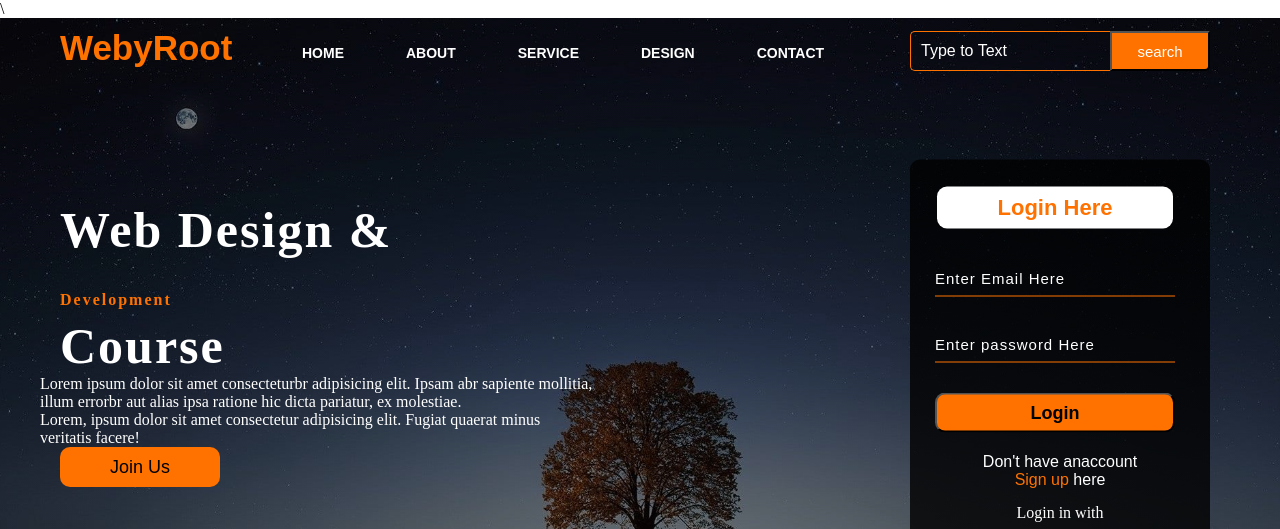
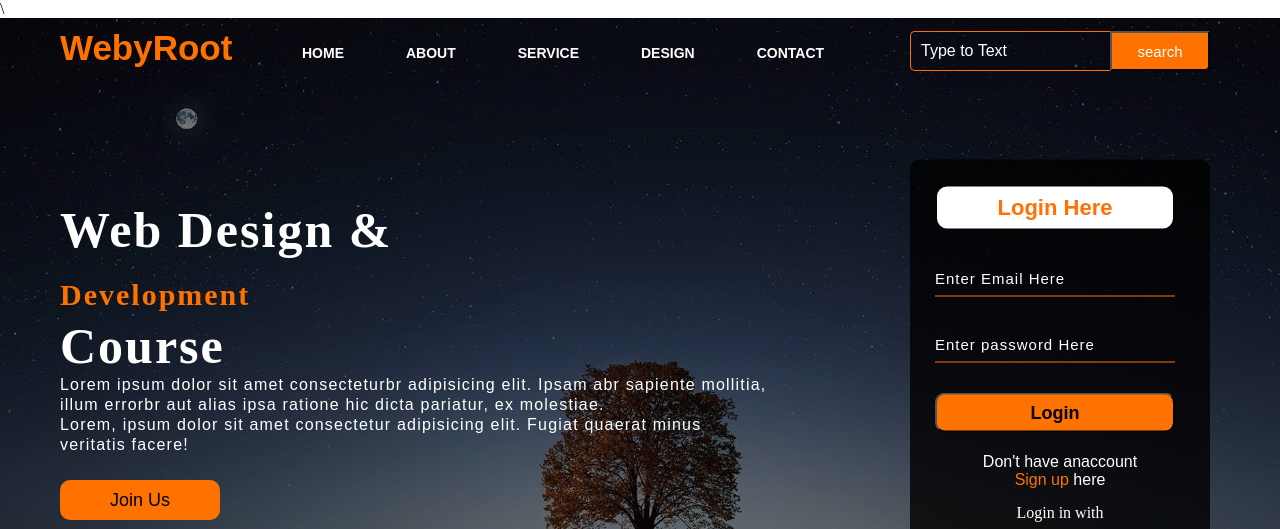
Before and after one commit to manjeet0singh/Java-Script-Project, a plain HTML site: page website.html in a window 1280 px wide. Shown: the top 529 px of the page. Drawn offline with nearby package versions, Linux system fonts and the light colour scheme.

Commit message:
new changes

```diff
--- a/website.html
+++ b/website.html
@@ -124,12 +124,12 @@
             position: relative;
         }
 
-        .content .par {
+        .content .para {
             padding-left: 20px;
             padding-bottom: 25px;
             font-family: Arial;
             letter-spacing: 1.2px;
-            line-height: 2px;
+            line-height: 20px;
         }
 
         .content h1 {
@@ -164,7 +164,7 @@
 
         .content span {
             color: #ff7200;
-            font-size: 16px;
+            font-size: 30px;
         }
 
         .form {
```
Lines whose indentation alone changed are shown as unchanged.
